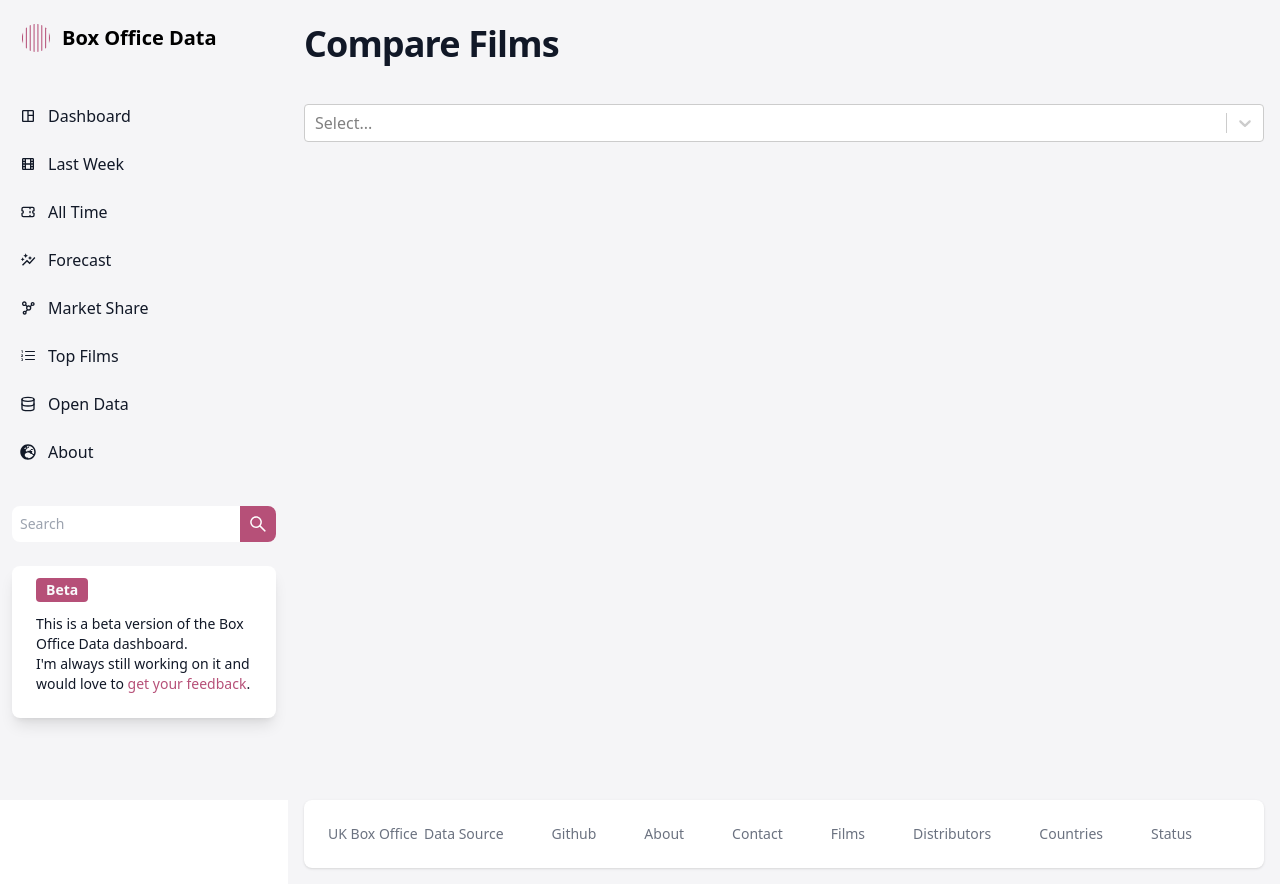
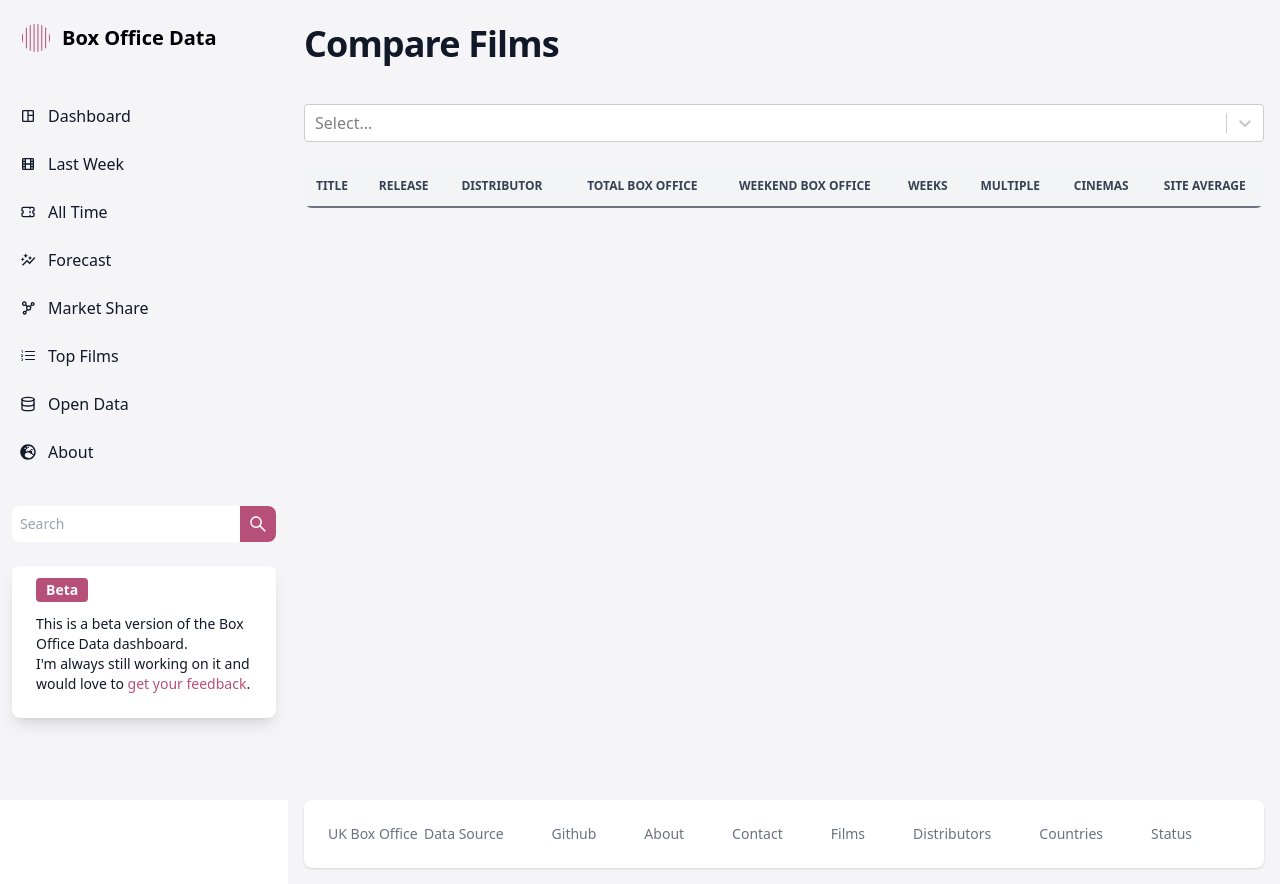
Before and after one commit to AndyRae/uk-box-office, a Next.js app in the folder src/sophronia/: page /compare in a window 1280 px wide. Built offline with nearby package versions, Linux system fonts and the light colour scheme.

Commit message:
Add compare table

```diff
--- /dev/null
+++ b/src/sophronia/app/compare/CompareTable.tsx
@@ -0,0 +1,57 @@
+import { BaseTable, Td, Tr } from 'components/charts/BaseTable';
+import { FilmWithWeeks } from 'interfaces/Film';
+import Link from 'next/link';
+import { calculateNumberOfCinemas } from 'lib/utils/groupData';
+import { Date } from 'components/Date';
+
+type TableProps = {
+	data: FilmWithWeeks[];
+};
+
+export const CompareTable = ({ data }: TableProps): JSX.Element => {
+	const columns = [
+		{ label: 'title' },
+		{ label: 'release' },
+		{ label: 'distributor' },
+		{ label: 'total box office', isNumeric: true },
+		{ label: 'weekend box office', isNumeric: true },
+		{ label: 'weeks', isNumeric: true },
+		{ label: 'multiple', isNumeric: true },
+		{ label: 'cinemas', isNumeric: true },
+		{ label: 'site average', isNumeric: true },
+	];
+
+	return (
+		<BaseTable columns={columns}>
+			{data?.map((film, index: number) => {
+				console.log(film);
+
+				// Unwrap first week date logic
+				const weekOne = film.weeks[0];
+				const releaseDate = weekOne.date;
+
+				const multiple = (film.gross / weekOne.weekend_gross).toFixed(2);
+				const cinemas = calculateNumberOfCinemas(film.weeks);
+				const siteAverage = film.gross / cinemas;
+
+				return (
+					<Tr key={film.id} index={index}>
+						<Td isHighlight>
+							<Link href={`/film/${film.slug}`}>{film.name}</Link>
+						</Td>
+						<Td>
+							<Date dateString={releaseDate} />
+						</Td>
+						<Td>{film.distributor.name}</Td>
+						<Td isNumeric>£ {film.gross.toLocaleString()}</Td>
+						<Td isNumeric>{0}</Td>
+						<Td isNumeric>{film.weeks.length}</Td>
+						<Td isNumeric>x{multiple}</Td>
+						<Td isNumeric>{cinemas}</Td>
+						<Td isNumeric>£ {siteAverage.toLocaleString()}</Td>
+					</Tr>
+				);
+			})}
+		</BaseTable>
+	);
+};
--- a/src/sophronia/app/compare/page.jsx
+++ b/src/sophronia/app/compare/page.jsx
@@ -7,6 +7,7 @@ import { getBackendURL } from 'lib/ApiFetcher';
 import AsyncSelect from 'react-select/async';
 import { Grid } from 'components/ui/Grid';
 import { Card } from 'components/ui/Card';
+import { CompareTable } from './CompareTable';
 
 async function SearchFilms(term) {
 	const url = getBackendURL();
@@ -38,15 +39,27 @@ export default function Page() {
 	// array of complete film objects
 	const [filmData, setFilmData] = useState();
 
+	const handleOptionChange = (data) => {
+		setSelectedFilms(data);
+
+		let filmsData = [];
+		selectedFilms?.forEach(async (element) => {
+			const data = await getFilm(element.value);
+			filmsData.push(data);
+		});
+
+		setFilmData(filmsData);
+	};
+
 	// get film data when added/removed
 	useEffect(() => {
-		let filmData = [];
+		let filmsData = [];
 		selectedFilms?.forEach(async (element) => {
 			const data = await getFilm(element.value);
-			filmData.push(data);
+			filmsData.push(data);
 		});
 
-		setFilmData(filmData);
+		setFilmData(filmsData);
 	}, [selectedFilms]);
 
 	// compare box office - table?
@@ -58,9 +71,11 @@ export default function Page() {
 				isMulti
 				cacheOptions
 				loadOptions={promiseOptions}
-				onChange={setSelectedFilms}
+				// onChange={setSelectedFilms}
+				onChange={handleOptionChange}
 			/>
 			<Grid></Grid>
+			<CompareTable data={filmData} />
 		</>
 	);
 }
```
